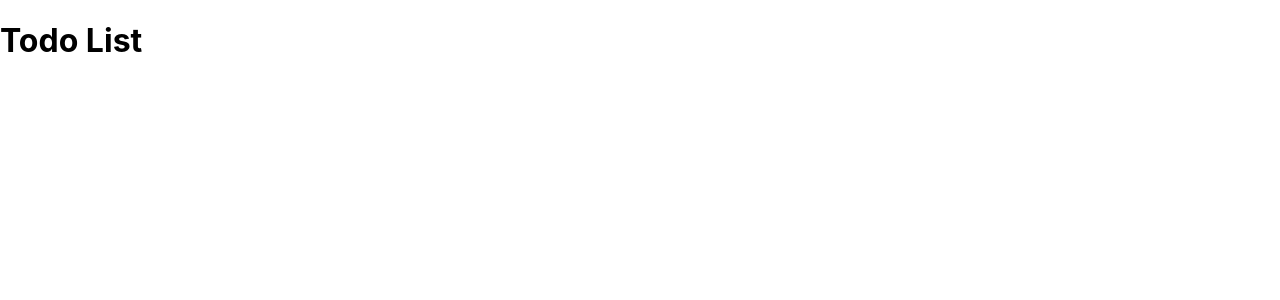
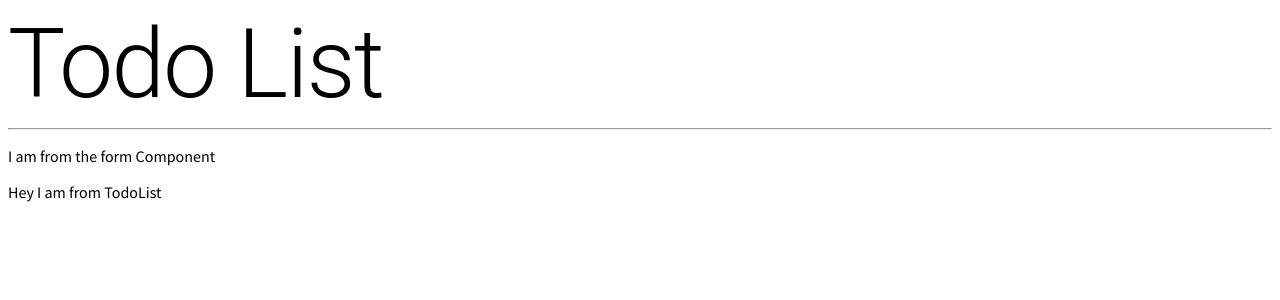
Before and after one commit to Osong-Michael/Todo-UI, a React (Create React App) app: page / in a window 1280 px wide. Shown: the top 300 px of the page. Built offline with nearby package versions, Linux system fonts and the light colour scheme.

Commit message:
Add materialize to style app

```diff
--- a/package.json
+++ b/package.json
@@ -3,6 +3,7 @@
   "version": "0.1.0",
   "private": true,
   "dependencies": {
+    "@material-ui/core": "^4.11.0",
     "@testing-library/jest-dom": "^5.11.4",
     "@testing-library/react": "^11.1.0",
     "@testing-library/user-event": "^12.1.10",
--- a/src/App.js
+++ b/src/App.js
@@ -1,8 +1,13 @@
+import TodoList from './TodoList/TodoList';
+import Typography from '@material-ui/core/Typography';
+
 function App() {
   return (
     <div className="App">
       <header className="App-header">
-        <h1>Todo List</h1>
+        <Typography variant="h1">Todo List</Typography>
+        <hr />
+        <TodoList />
       </header>
     </div>
   );
--- /dev/null
+++ b/src/TodoList/TodoForm.js
@@ -0,0 +1,20 @@
+import React, { Component } from 'react'
+
+class TodoForm extends Component {
+  constructor(props) {
+    super(props);
+    this.state = {
+
+    }
+  }
+
+  render() {
+    return (
+      <div>
+        <p>I am from the form Component</p>
+      </div>
+    )
+  }
+}
+
+export default TodoForm;
--- /dev/null
+++ b/src/TodoList/TodoList.js
@@ -0,0 +1,24 @@
+import React, { Component } from 'react';
+import TodoForm from './TodoForm';
+
+const apiUrl = 'http://localhost:3001/api/vi/todos';
+
+class TodoList extends Component {
+  constructor(props) {
+    super(props);
+    this.state = {
+      items: []
+    }
+  }
+
+  render() {
+    return (
+      <div>
+        <TodoForm />
+        <p>Hey I am from TodoList</p>
+      </div>
+    )
+  }
+}
+
+export default TodoList;
--- a/src/index.css
+++ b/src/index.css
@@ -1,13 +1,5 @@
-body {
-  margin: 0;
-  font-family: -apple-system, BlinkMacSystemFont, 'Segoe UI', 'Roboto', 'Oxygen',
-    'Ubuntu', 'Cantarell', 'Fira Sans', 'Droid Sans', 'Helvetica Neue',
-    sans-serif;
-  -webkit-font-smoothing: antialiased;
-  -moz-osx-font-smoothing: grayscale;
+@import url('https://fonts.googleapis.com/css2?family=Source+Sans+Pro&display=swap');
+
+* {
+  font-family: 'Source Sans Pro', sans-serif;
 }
-
-code {
-  font-family: source-code-pro, Menlo, Monaco, Consolas, 'Courier New',
-    monospace;
-}
```
Also changed, not shown: 1 other file (tests, documents, lock files or other folders).
